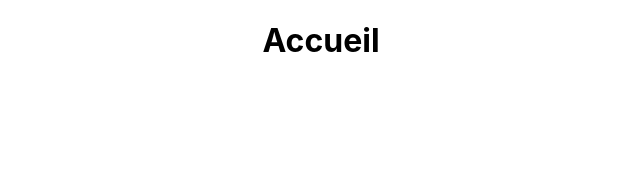
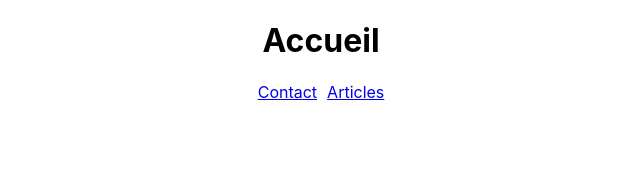
Before and after one commit to Yr0z/blogReact, a React (Create React App) app: page / in a window 1280 px wide. Shown: the top 172 px of the page, without its empty margins (319-959 px from the left). Built offline with nearby package versions, Linux system fonts and the light colour scheme.

Commit message:
include React Link

```diff
--- a/src/Containers/Home/Home.js
+++ b/src/Containers/Home/Home.js
@@ -1,7 +1,16 @@
 import React from 'react';
+import { Link } from 'react-router-dom';
 
 function Home() {
-    return <h1>Accueil</h1>;
+    return (
+        <>
+            <h1>Accueil</h1>
+            <Link to="/contact" style={{ marginRight: '10px' }}>
+                Contact
+            </Link>
+            <Link to="/articles">Articles</Link>
+        </>
+    );
 }
 
 export default Home;
```
